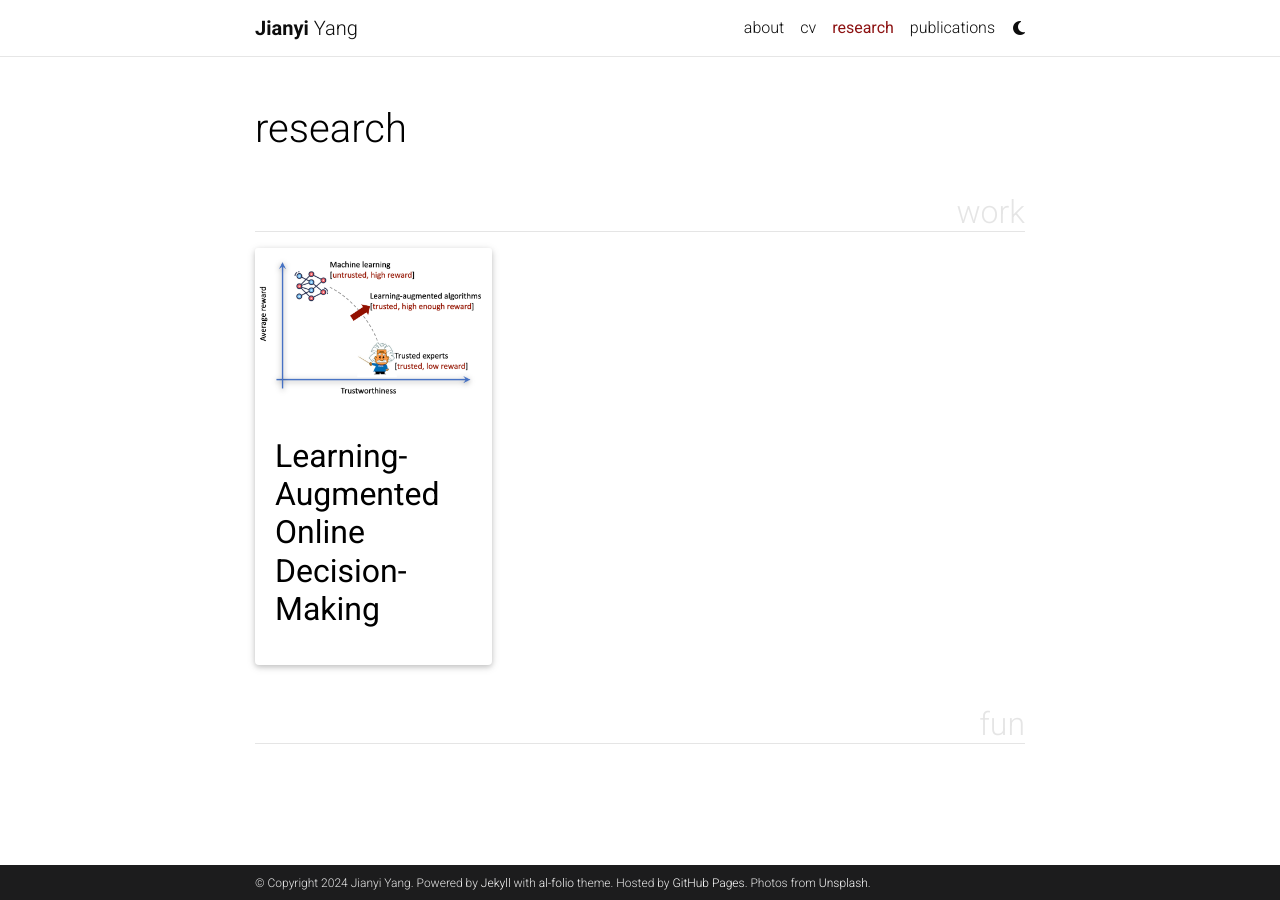
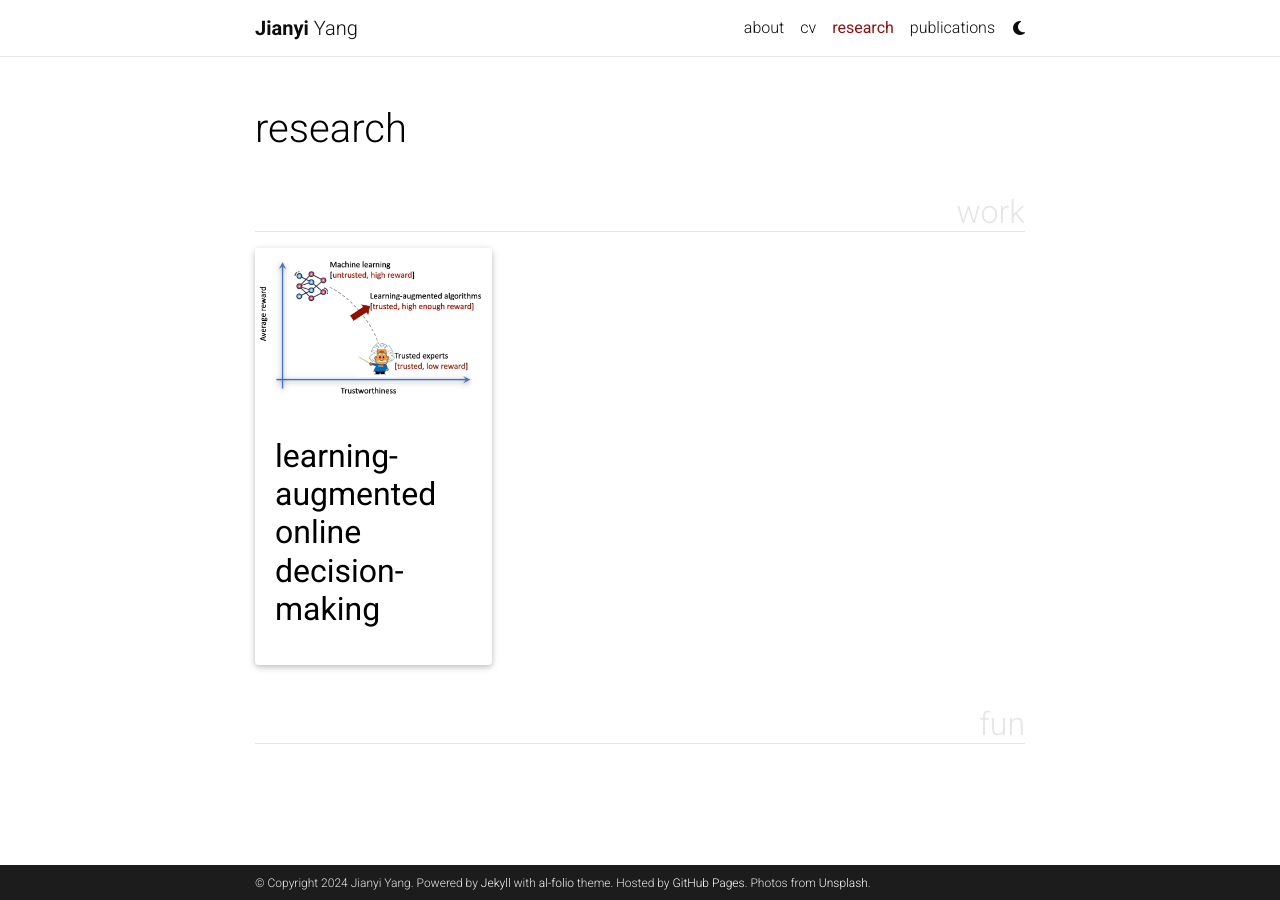
Before and after one commit to JYang-AI/jyang-ai.github.io, a Jekyll site: the page built from _pages/projects.md, in a window 1280 px wide. Built offline with Jekyll 4.4.1, drawn with Linux system fonts in a browser that asks for light colours; full-size pictures stand in for the smaller copies a plugin makes; comment, search, counter and statistics services are not loaded; a style sheet for code colours, icons or effects is not loaded.

Commit message:
Update projects.liquid

```diff
--- a/_includes/projects.liquid
+++ b/_includes/projects.liquid
@@ -12,7 +12,7 @@
         %}
       {% endif %}
       <div class="card-body">
-        <h2 class="card-title">{{ project.title }}</h2>
+        <h2 class="card-title text-lowercase">{{ project.title }}</h2>
         <p class="card-text">{{ project.description }}</p>
         <div class="row ml-1 mr-1 p-0">
           {% if project.github %}
```
